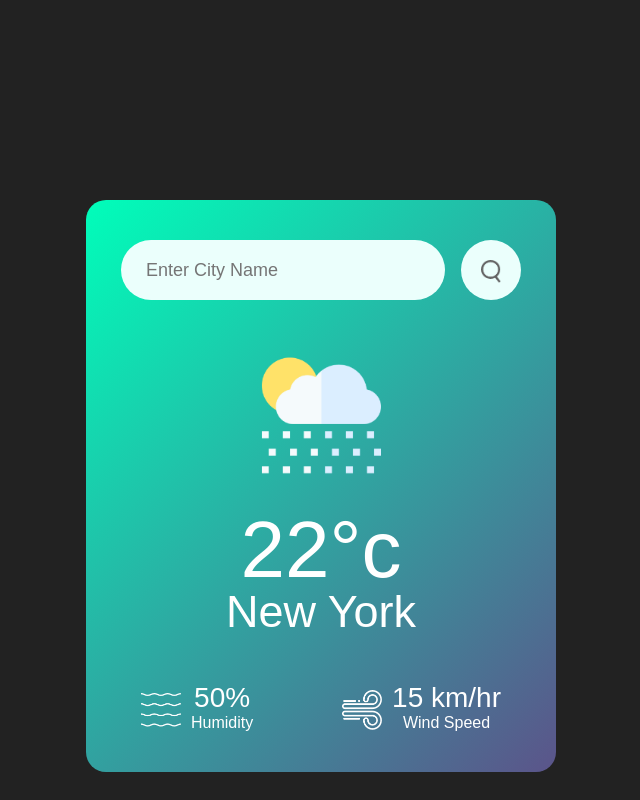
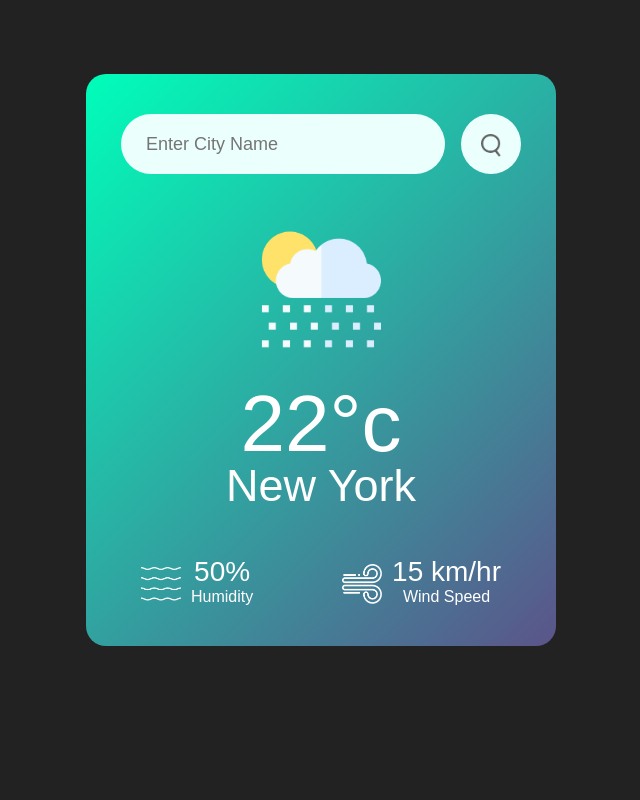
Before and after one commit to rishavkaushik70/weather-app, a plain HTML site: page index.html in a window 1280 px wide. Shown: the whole page, without its empty margins (319-959 px from the left). Drawn offline with Linux system fonts and the light colour scheme.

Commit message:
updated something

```diff
--- a/file.js
+++ b/file.js
@@ -33,8 +33,10 @@ async function checkWeather(city){
     }else if(data.weather[0].main == "Drizzle"){
         weatherIcon.src = "drizzle.png"
     }
-    document.querySelector(".error").style.display = "none"
-    }
+
+
+    document.querySelector(".error").style.display = "none"s
+}
 
 
 
--- a/index.html
+++ b/index.html
@@ -8,7 +8,8 @@
     <title>Weather App</title>
 </head>
 <body>
-    <div class="card">
+<main>
+       <div class="card">
         <div class="search">
             <input type="text" placeholder="Enter City Name" spellcheck="false">
             <button><img src="search.png"></button>
@@ -38,5 +39,6 @@
             </div>
         </div>
     </div>
+</main>
 </body>
 </html>
--- a/style.css
+++ b/style.css
@@ -7,13 +7,18 @@
 body{
     background: #222;
 }
-
+main{
+    display: flex;
+    align-items: center;
+    justify-content: center;
+    height: 90vh;
+}
 .card{
     width: 90%;
     max-width: 470px;
     background: linear-gradient(135deg, #00feba, #5b548a);
     color: #fff;
-    margin: 200px auto 0;
+    /* margin: 10px auto 0; */
     border-radius: 20px;
     padding: 40px 35px;
     text-align: center;
```
